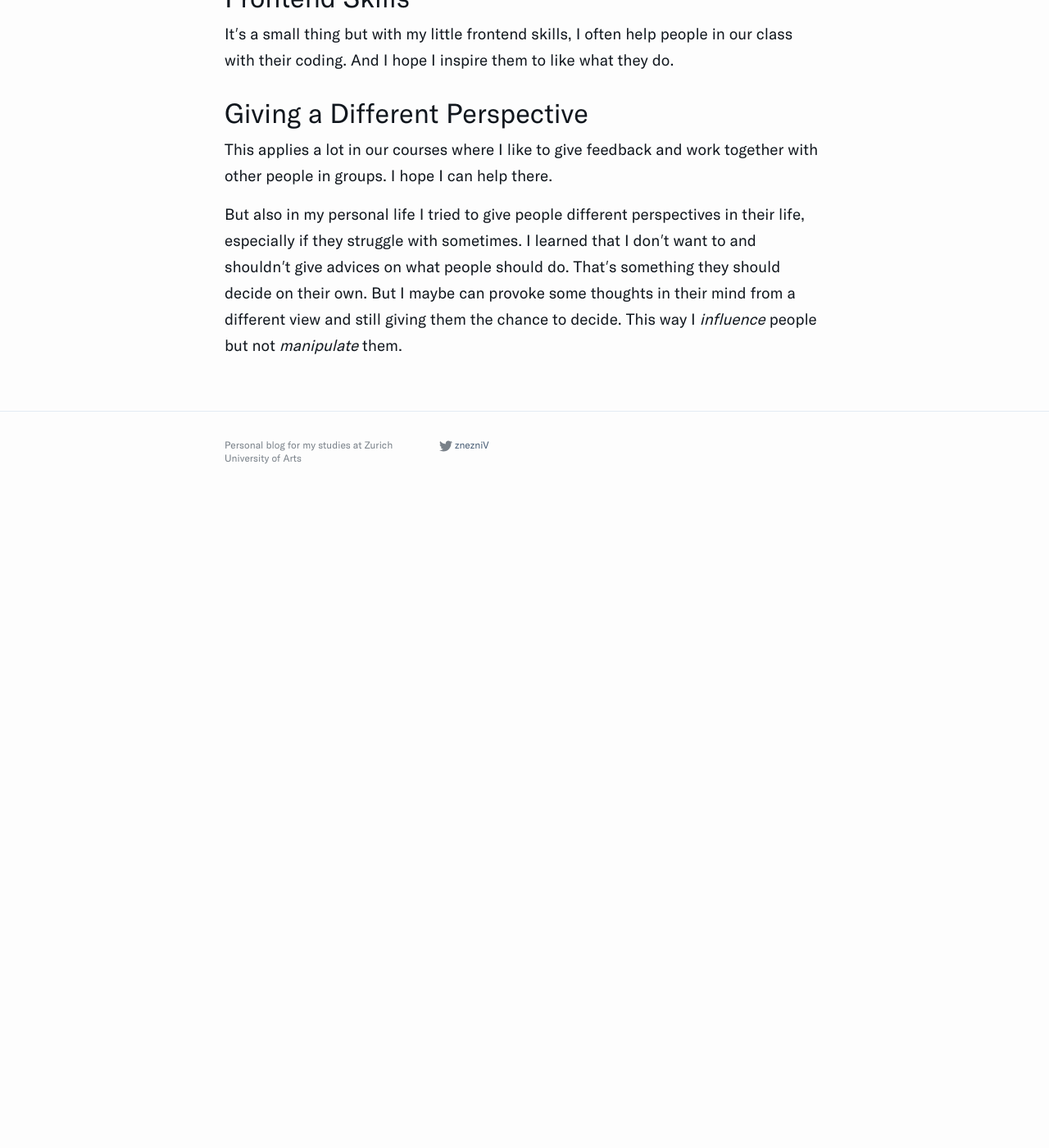
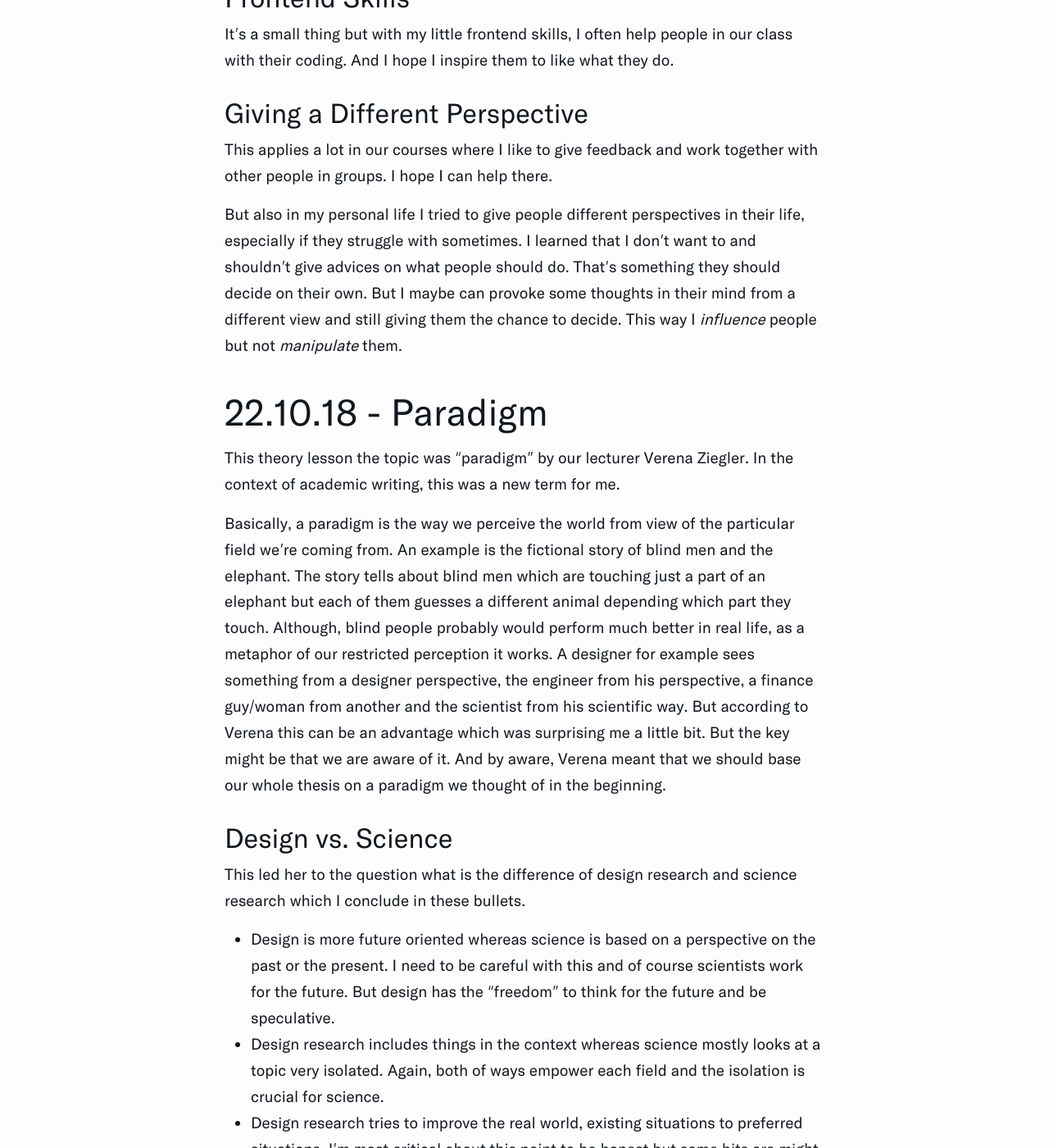
Before and after one commit to znezniV/znezniv.github.io, a Jekyll site: the page built from _posts/2018-10-01-Sweet-Dreams-Are-Made-Of-This.md, in a window 1280 px wide and 1400 px high, scrolled down 1888 px. Shown: the whole window at 82% size. Built offline with Jekyll 4.4.1, drawn with Linux system fonts in a browser that asks for light colours; before the commit the page ends 2518 px from its top, so only the background shows below that; some of the changed text lies outside the part shown.

Commit message:
new post

```diff
--- a/_posts/2018-10-01-Sweet-Dreams-Are-Made-Of-This.md
+++ b/_posts/2018-10-01-Sweet-Dreams-Are-Made-Of-This.md
@@ -37,3 +37,31 @@ It's a small thing but with my little frontend skills, I often help people in ou
 This applies a lot in our courses where I like to give feedback and work together with other people in groups. I hope I can help there.
 
 But also in my personal life I tried to give people different perspectives in their life, especially if they struggle with sometimes. I learned that I don't want to and shouldn't give advices on what people should do. That's something they should decide on their own. But I maybe can provoke some thoughts in their mind from a different view and still giving them the chance to decide. This way I _influence_ people but not _manipulate_ them.
+
+## 22.10.18 – Paradigm
+This theory lesson the topic was "paradigm" by our lecturer Verena Ziegler. In the context of academic writing, this was a new term for me.
+
+Basically, a paradigm is the way we perceive the world from view of the particular field we're coming from.
+An example is the fictional story of blind men and the elephant. The story tells about blind men which are touching just a part of an elephant but each of them guesses a different animal depending which part they touch. Although, blind people probably would perform much better in real life, as a metaphor of our restricted perception it works. A designer for example sees something from a designer perspective, the engineer from his perspective, a finance guy/woman from another and the scientist from his scientific way. But according to Verena this can be an advantage which was surprising me a little bit. But the key might be that we are aware of it. And by aware, Verena meant that we should base our whole thesis on a paradigm we thought of in the beginning.
+
+### Design vs. Science
+This led her to the question what is the difference of design research and science research which I conclude in these bullets:
+- Design is more future oriented whereas science is based on a perspective on the past or the present. I need to be careful with this and of course scientists work for the future. But design has the "freedom" to think for the future and be speculative.
+- Design research includes things in the context whereas science mostly looks at a topic very isolated. Again, both of ways empower each field and the isolation is crucial for science.
+- Design research tries to improve the real world, existing situations to preferred situations. I'm most critical about this point to be honest but some bits are might true although it isn't always the case.
+
+### Research Method vs. Method and Methodology
+This was super confusing for the whole class because it was so obvious. Verena tried to explain us the difference of regular methods and research methods. Of course, research methods are for research purposes only and methods are an overall term. But a methodology is an overall approach on a meta level where a paradigm and a reason for the work is included.
+
+### Design Paradigms
+Verena showed us a great list of design paradigms which I wasn't able to fully write down into my notebook. But hopefully soon she will send us a copy of her presentation.
+- Practice Based, Design Led
+- User Centered, Human Centered
+- Historical Based, Ethnographic Based
+- Participatory Based
+- Design Science, Material Science
+- Semantics, Semiotics
+- Sustainable Design, System Thinking
+- Hermeneutical, Phenomenological, Ontological (needs more research from my side)
+
+  ## 22.10.18 – Paradigm
```
Also changed, not shown: _posts/2019-01-07-Thesis-Seminar.md (added, +45 -0 lines), assets/posts/thesis-seminar/thesis-20-full.jpg (added), assets/posts/thesis-seminar/thesis-20-projects.jpg (added), assets/posts/thesis-seminar/thesis-20-requirements.jpg (added), assets/posts/thesis-seminar/thesis-20-think-beyond.jpg (added), assets/posts/thesis-seminar/thesis-20-wishes.jpg (added).
